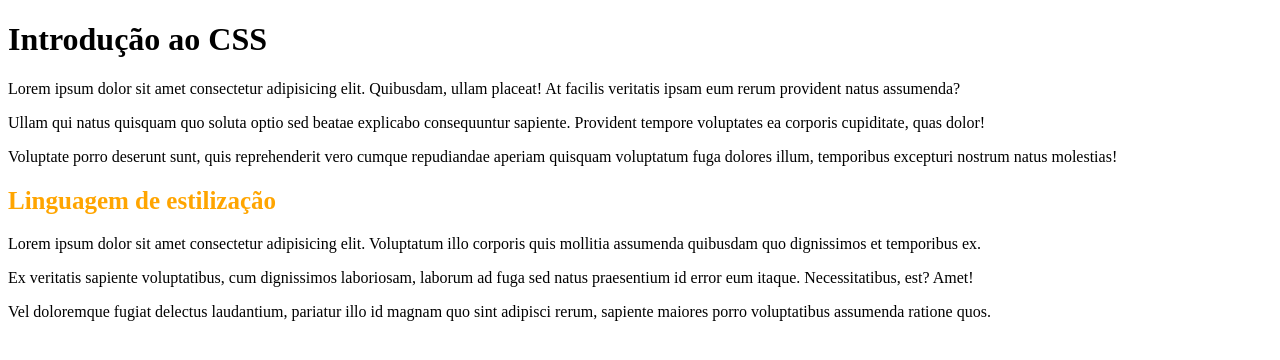
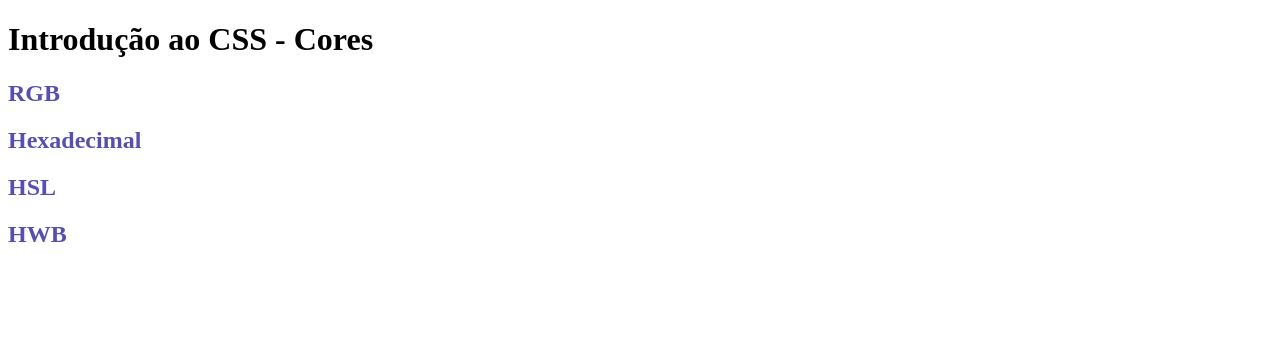
Before and after one commit to SamsJd/projeto_web_css, a plain HTML site: page index.html in a window 1280 px wide. Drawn offline with Linux system fonts and the light colour scheme.

Commit message:
padroes_cores

```diff
--- a/assets/css/styles.css
+++ b/assets/css/styles.css
@@ -1,9 +1,15 @@
 h2 {
-  font-size: 25px;
-  color: orange;
+  color: rgb(50, 42, 165);
 }
 
-p {
-  color: black;
+h2 {
+  color: #322aa5;
+}
 
+h2 {
+  color: hsl(244, 79%, 63%);
 }
+
+h2 {
+  color: hwb(244 31% 32%);
+}
--- a/index.html
+++ b/index.html
@@ -5,39 +5,16 @@
   <meta name="viewport" content="width=device-width, initial-scale=1.0">
   <title>Introdução CSS</title>
 
-  <!-- CSS Interno - dentro da tag <style> -->
-<!--   <style>
-    p {
-      color:darkmagenta;
-      font-size: 20px;
-    }
-  </style> -->
-
-<!--Linkar a CSS com o HTML-->
 <link rel="stylesheet" href="./assets/css/styles.css">
 </head>
 <body>
 
-  <!-- CSS Inline - atributo style-->
-<!--   <h1 style="color:red">Introdução ao CSS</h1> -->
+  <h1>Introdução ao CSS - Cores</h1>
 
-  <h1>Introdução ao CSS</h1>
-
-<!--   <p style="color:blue">Lorem ipsum dolor sit amet consectetur adipisicing elit. Quibusdam, ullam placeat! At facilis veritatis ipsam eum rerum provident natus assumenda?</p> -->
-
-  <p>Lorem ipsum dolor sit amet consectetur adipisicing elit. Quibusdam, ullam placeat! At facilis veritatis ipsam eum rerum provident natus assumenda?</p>
-
-  <p>Ullam qui natus quisquam quo soluta optio sed beatae explicabo consequuntur sapiente. Provident tempore voluptates ea corporis cupiditate, quas dolor!</p>
-
-  <p>Voluptate porro deserunt sunt, quis reprehenderit vero cumque repudiandae aperiam quisquam voluptatum fuga dolores illum, temporibus excepturi nostrum natus molestias!</p>
-
-  <h2>Linguagem de estilização</h2>
-  <p>Lorem ipsum dolor sit amet consectetur adipisicing elit. Voluptatum illo corporis quis mollitia assumenda quibusdam quo dignissimos et temporibus ex.</p>
-
-  <p>Ex veritatis sapiente voluptatibus, cum dignissimos laboriosam, laborum ad fuga sed natus praesentium id error eum itaque. Necessitatibus, est? Amet!</p>
-
-  <p>Vel doloremque fugiat delectus laudantium, pariatur illo id magnam quo sint adipisci rerum, sapiente maiores porro voluptatibus assumenda ratione quos.</p>
-
+  <h2>RGB</h2>
+  <h2>Hexadecimal</h2>
+  <h2>HSL</h2>
+  <h2>HWB</h2>
 
 </body>
 </html>
```
